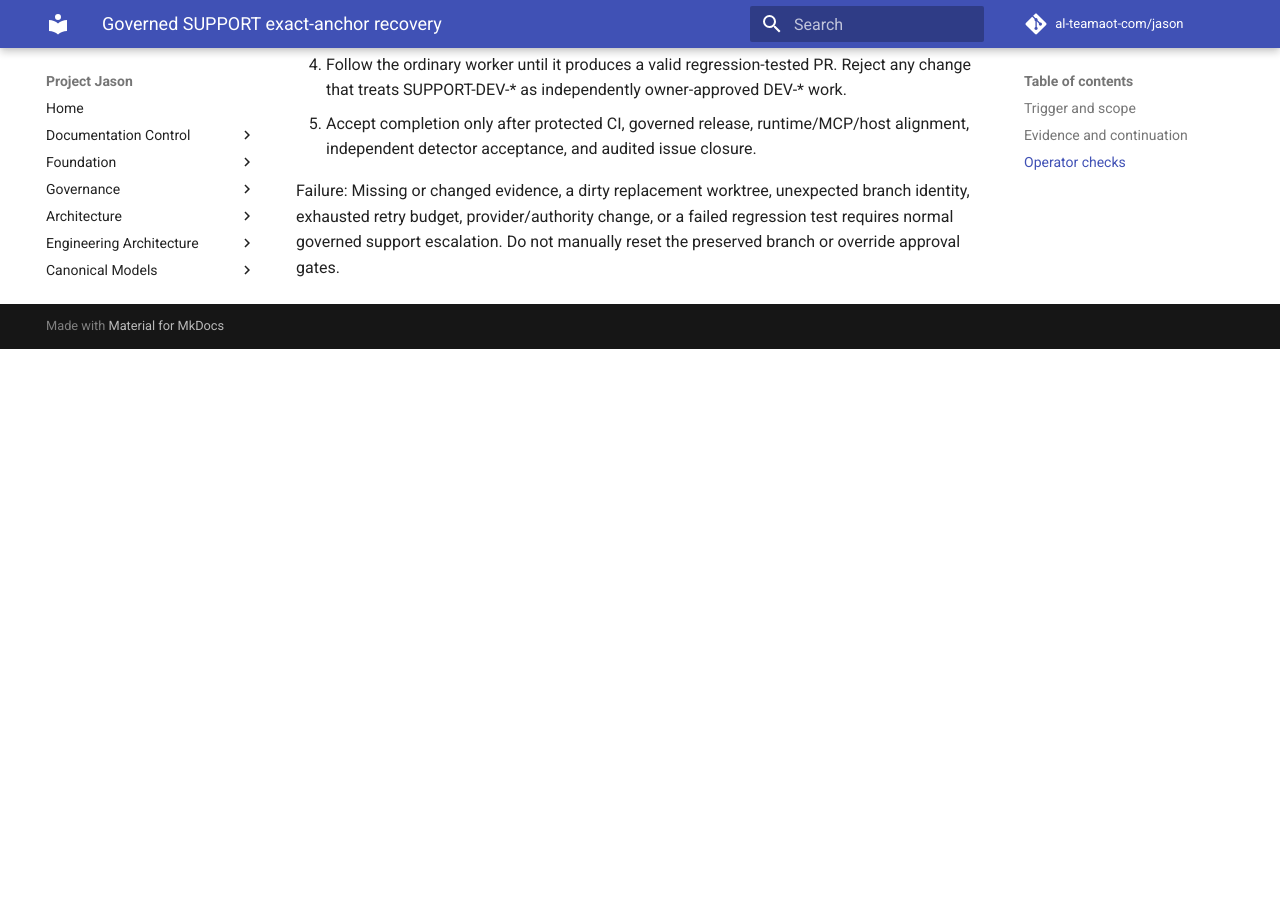
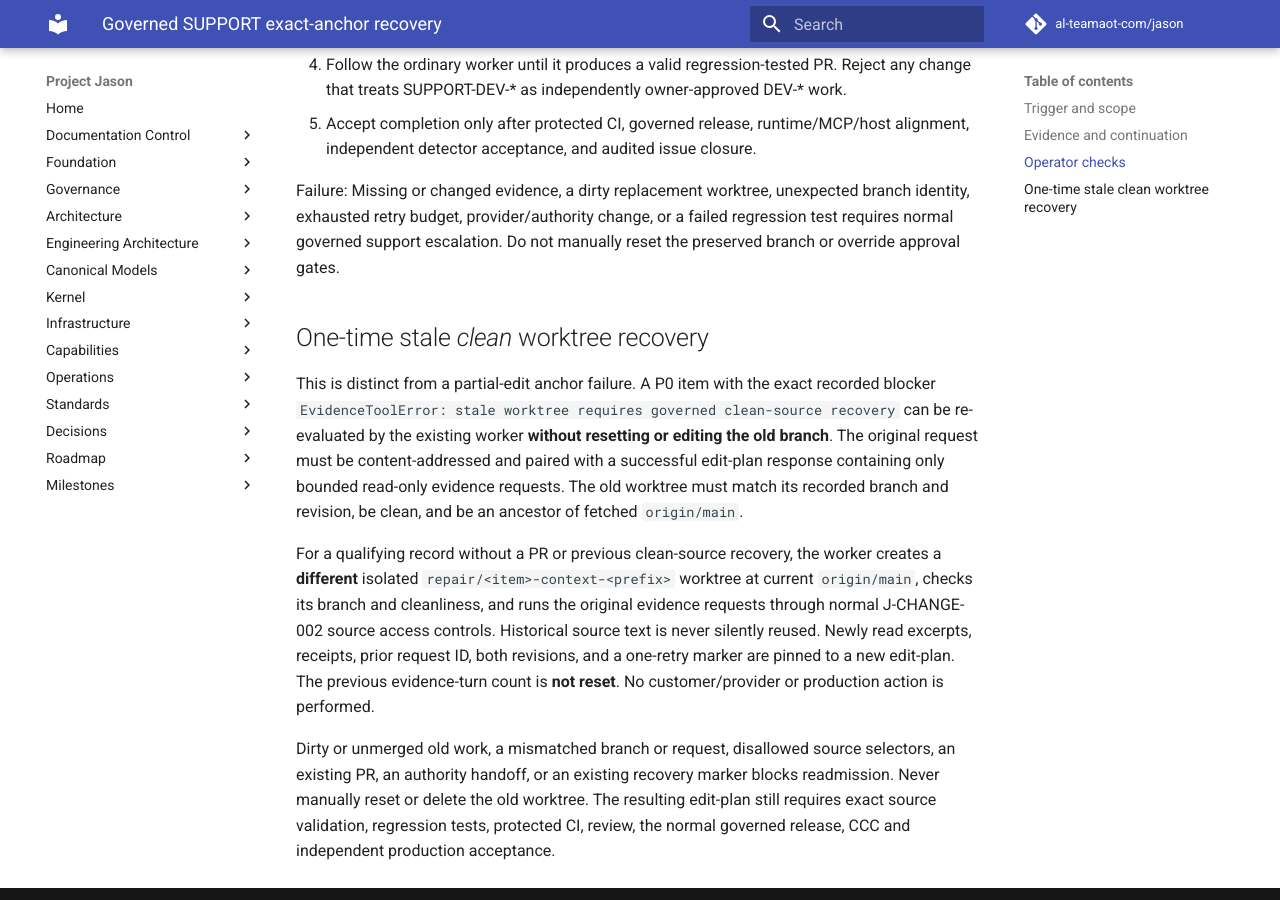
Before and after one commit to al-teamaot-com/jason, an MkDocs documentation site: the page built from docs/operations/Support-Repair-Anchor-Failure-Recovery.md, in a window 1280 px wide and 900 px high, scrolled down 1460 px. Built offline with MkDocs 1.6.1 and Material for MkDocs 9.7.7, drawn with Linux system fonts in a browser that asks for light colours; comment, search, counter and statistics services are not loaded; before the commit the page ends 1809 px from its top, so only the background shows below that.

Commit message:
docs(#1493): explain one-time fail-closed clean worktree recovery

```diff
--- a/docs/operations/Support-Repair-Anchor-Failure-Recovery.md
+++ b/docs/operations/Support-Repair-Anchor-Failure-Recovery.md
@@ -66,3 +66,31 @@
 unexpected branch identity, exhausted retry budget, provider/authority change,
 or a failed regression test requires normal governed support escalation.
 Do not manually reset the preserved branch or override approval gates.
+
+
+## One-time stale *clean* worktree recovery
+
+This is distinct from a partial-edit anchor failure. A P0 item with the
+exact recorded blocker `EvidenceToolError: stale worktree requires governed
+clean-source recovery` can be re-evaluated by the existing worker **without
+resetting or editing the old branch**. The original request must be
+content-addressed and paired with a successful edit-plan response containing
+only bounded read-only evidence requests. The old worktree must match its
+recorded branch and revision, be clean, and be an ancestor of fetched
+`origin/main`.
+
+For a qualifying record without a PR or previous clean-source recovery,
+the worker creates a **different** isolated `repair/<item>-context-<prefix>`
+worktree at current `origin/main`, checks its branch and cleanliness, and
+runs the original evidence requests through normal J-CHANGE-002 source
+access controls. Historical source text is never silently reused. Newly
+read excerpts, receipts, prior request ID, both revisions, and a one-retry
+marker are pinned to a new edit-plan. The previous evidence-turn count is
+**not reset**. No customer/provider or production action is performed.
+
+Dirty or unmerged old work, a mismatched branch or request, disallowed
+source selectors, an existing PR, an authority handoff, or an existing
+recovery marker blocks readmission. Never manually reset or delete the
+old worktree. The resulting edit-plan still requires exact source
+validation, regression tests, protected CI, review, the normal governed
+release, CCC and independent production acceptance.
```
